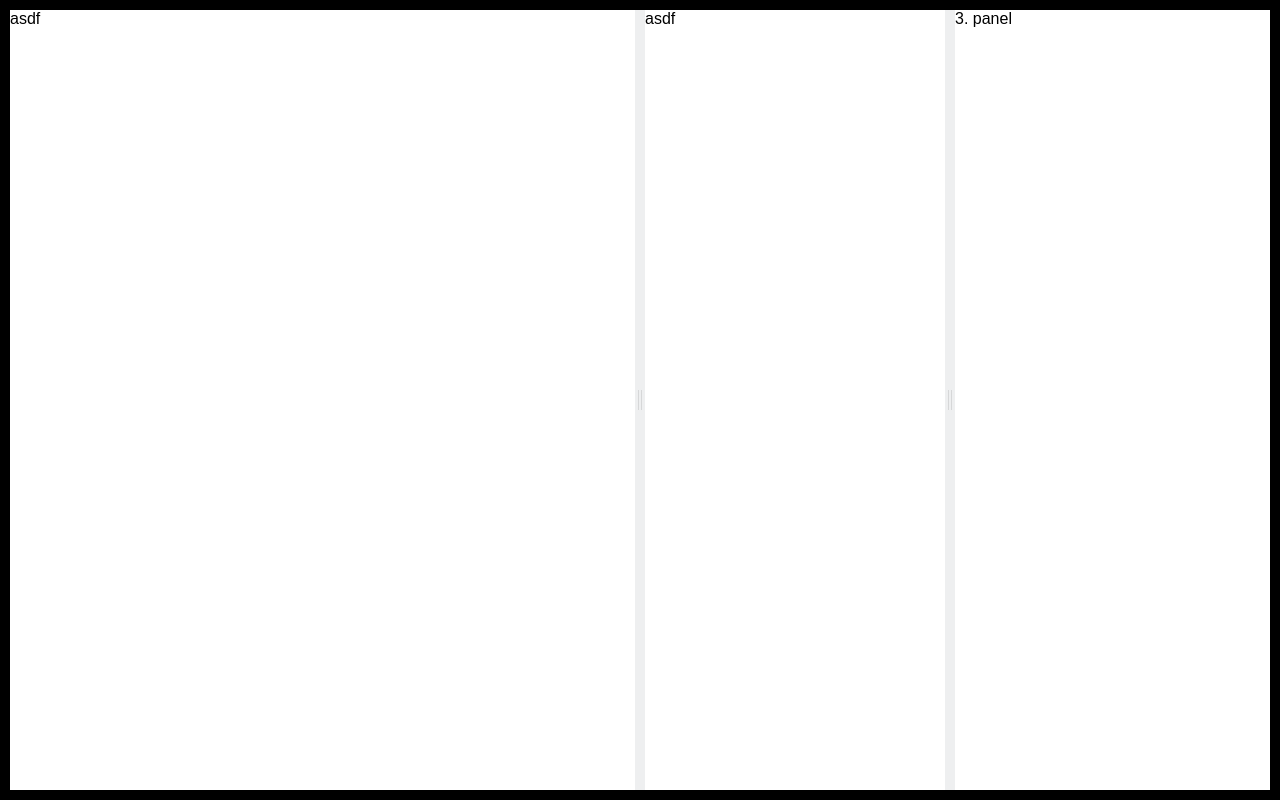
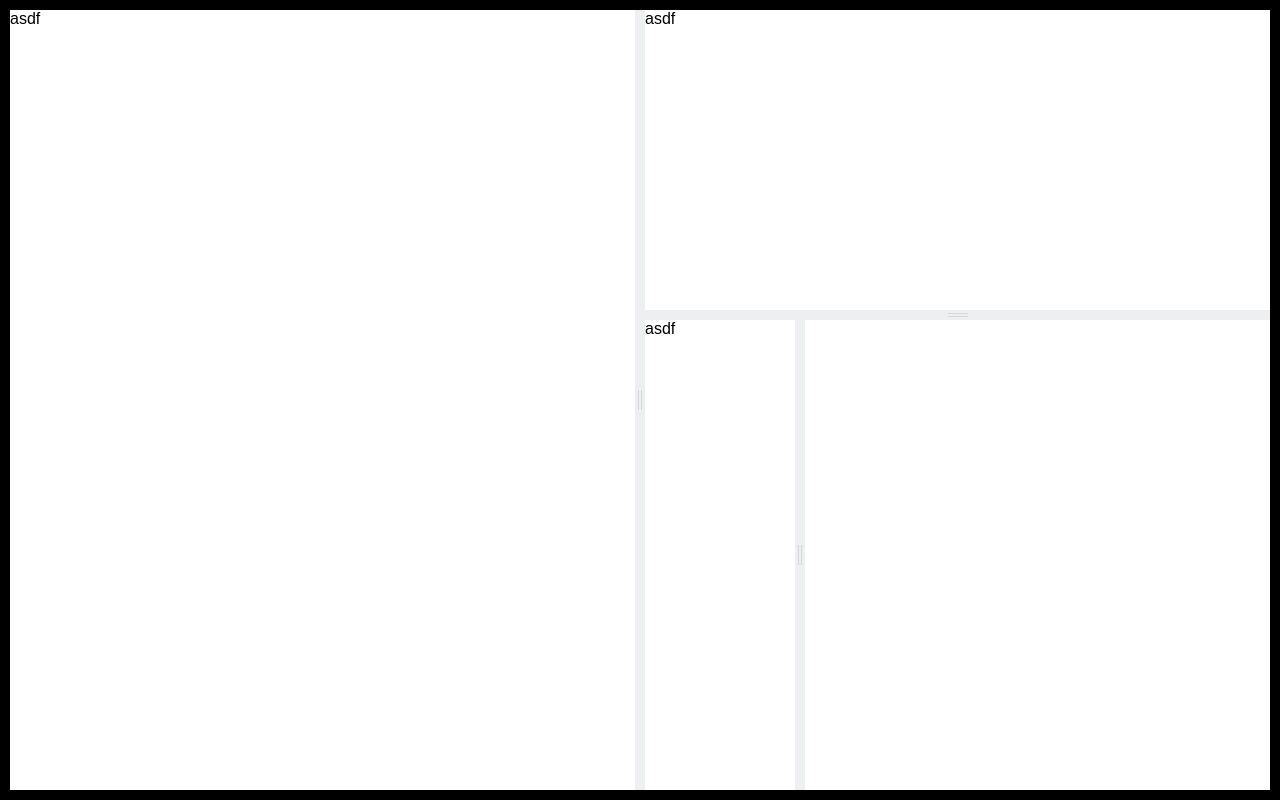
Before and after one commit to martinnov92/React-Split-Screen, a React (Create React App) app: page / in a window 1280 px wide. Built offline with nearby package versions, Linux system fonts and the light colour scheme.

Commit message:
horizontal resize

```diff
--- a/src/App.tsx
+++ b/src/App.tsx
@@ -15,16 +15,23 @@ class App extends React.Component {
                     </div>
                     <SplitScreen
                         primaryPaneInitSize="300px"
-                        vertical
+                        vertical={false}
                     >
                         <div>
                             <div>
                                 asdf
                             </div>
                         </div>
-                        <div>
-                            <div>3. panel</div>
-                        </div>
+                        <SplitScreen
+                            primaryPaneInitSize="150px"
+                        >
+                            <div>
+                                <div>
+                                    asdf
+                                </div>
+                            </div>
+                            <div></div>
+                        </SplitScreen>
                     </SplitScreen>
                 </SplitScreen>
             </div>
--- a/src/SplitScreen/SplitScreen.tsx
+++ b/src/SplitScreen/SplitScreen.tsx
@@ -86,10 +86,18 @@ export default class SplitScreen extends React.Component<SplitScreenProps, Split
         document.addEventListener('mousemove', this.handleMouseMove);
         document.addEventListener('mouseup', this.handleMouseUp);
 
+        let mouseInResizer = 0;
+        if (this.props.vertical) {
+            mouseInResizer = evt.clientX - evt.target.offsetLeft;
+        } else {
+            mouseInResizer = evt.clientY - evt.target.offsetTop;
+        }
+
         // clear selection
         unselect();
         this.setState({
-            dragging: true
+            dragging: true,
+            mouseInResizer
         });
     }
 
@@ -110,27 +118,30 @@ export default class SplitScreen extends React.Component<SplitScreenProps, Split
         unselect();
 
         const { vertical } = this.props;
-        const { mouseInResizer } = this.state;
+        // const { mouseInResizer } = this.state;
         const layoutRect = this.getLayoutBoundingClientRect();
+        let primaryPaneSize = 0;
+        let secondaryPaneSize = 0;
 
         if (vertical) {
+            primaryPaneSize = evt.clientX - layoutRect.left;
+
             if (evt.clientX < layoutRect.left || evt.clientX > layoutRect.right) {
                 return;
             }
         } else {
+            primaryPaneSize = evt.clientY - layoutRect.top;
+
             if (evt.clientY < layoutRect.top || evt.clientY > layoutRect.bottom) {
                 return;
             }
         }
 
-        const offsetLeft = evt.clientX - layoutRect.left;
-
+        secondaryPaneSize = vertical ? layoutRect.width - primaryPaneSize : layoutRect.height - primaryPaneSize;
         this.setState({
-            primaryPaneSize: offsetLeft,
-            secondaryPaneSize: layoutRect.width - offsetLeft
-        })
-
-        console.log(offsetLeft, mouseInResizer);
+            primaryPaneSize,
+            secondaryPaneSize
+        });
     }
 
     render() {
@@ -200,7 +211,7 @@ export default class SplitScreen extends React.Component<SplitScreenProps, Split
 
     // get init width of pane (componentDidMount)
     getInitPaneSize() {
-        const { primaryPaneInitSize } = this.props;
+        const { primaryPaneInitSize, vertical } = this.props;
         const testPX = new RegExp('%', 'gi');
         let initSize = 0;
         let sizeExt = '';
@@ -220,36 +231,52 @@ export default class SplitScreen extends React.Component<SplitScreenProps, Split
         }
 
         // get calculated width of primary pane
-        const primaryPaneCalculatedWidth = this.getCalculatedInitSize(initSize, sizeExt);
-        const secondaryPaneCalculatedWidth =
-            this.getLayoutBoundingClientRect().width - this.getResizerBoundingClientRect().width - primaryPaneCalculatedWidth;
+        const primaryPaneSize = this.getCalculatedInitSize(initSize, sizeExt);
+        const secondaryPaneSize =
+            vertical
+            ? this.getLayoutBoundingClientRect().width - this.getResizerBoundingClientRect().width - primaryPaneSize
+            : this.getLayoutBoundingClientRect().height - this.getResizerBoundingClientRect().height - primaryPaneSize;
 
         this.setState({
-            primaryPaneSize: primaryPaneCalculatedWidth,
-            secondaryPaneSize: secondaryPaneCalculatedWidth
+            primaryPaneSize,
+            secondaryPaneSize: secondaryPaneSize
         });
     }
 
     getCalculatedInitSize(size: number = 0, type: string = 'px'): number {
         const getSplitterSize = this.getLayoutBoundingClientRect();
-        let calculatedWidth = 0;
+        const { vertical } = this.props;
+        let calculatedSize = 0;
 
         if (type === '%') {
             // get calculated primary pane width from percentage
-            calculatedWidth = (getSplitterSize.width * (size / 100)) - (this.getResizerBoundingClientRect().width / 2);
+            if (vertical) {
+                calculatedSize = (getSplitterSize.width * (size / 100)) - (this.getResizerBoundingClientRect().width / 2);
+            } else {
+                calculatedSize = (getSplitterSize.height * (size / 100)) - (this.getResizerBoundingClientRect().height / 2);
+            }
         }
 
         if (type === 'px') {
             // check if size in px is not bigger then size of splitter div
-            if (size > getSplitterSize.width) {
-                // if size is bigger, retrun only 90% of available space
-                return this.getCalculatedInitSize(90, '%');
+            if (vertical) {
+                if (size > getSplitterSize.width) {
+                    // if size is bigger, retrun only 90% of available space
+                    return this.getCalculatedInitSize(90, '%');
+                } else {
+                    calculatedSize = size;
+                }
             } else {
-                calculatedWidth = size;
+                if (size > getSplitterSize.height) {
+                    // if size is bigger, retrun only 90% of available space
+                    return this.getCalculatedInitSize(90, '%');
+                } else {
+                    calculatedSize = size;
+                }
             }
         }
 
-        return calculatedWidth;
+        return calculatedSize;
     }
 
     // get sizes
--- a/src/SplitScreen/index.css
+++ b/src/SplitScreen/index.css
@@ -7,8 +7,16 @@
     overflow: hidden;
 }
 
+.rss-horizontal {
+    flex-direction: column;
+}
+
 .rss-layout-dragging {
     cursor: col-resize;
+}
+
+.rss-horizontal.rss-layout-dragging {
+    cursor: row-resize;
 }
 
 .rss-pane {
@@ -22,11 +30,19 @@
 
 .rss-resizer {
     min-width: 10px;
+    height: 100%;
     display: flex;
     justify-content: center;
     align-items: center;
     background-color: #eeeff0;
     cursor: col-resize;
+}
+
+.rss-horizontal > .rss-resizer {
+    min-width: 100%;
+    min-height: 10px;
+    max-height: 10px;
+    cursor: row-resize;
 }
 
 .rss-resizer--drag {
@@ -35,3 +51,12 @@
     border-left: 1px solid rgba(0, 0, 0, 0.0980392);
     border-right: 1px solid rgba(0, 0, 0, 0.0980392);
 }
+
+.rss-horizontal > .rss-resizer .rss-resizer--drag {
+    width: 20px;
+    height: 4px;
+    border-top: 1px solid rgba(0, 0, 0, 0.0980392);
+    border-bottom: 1px solid rgba(0, 0, 0, 0.0980392);
+    border-left: 0;
+    border-right: 0;
+}
```
